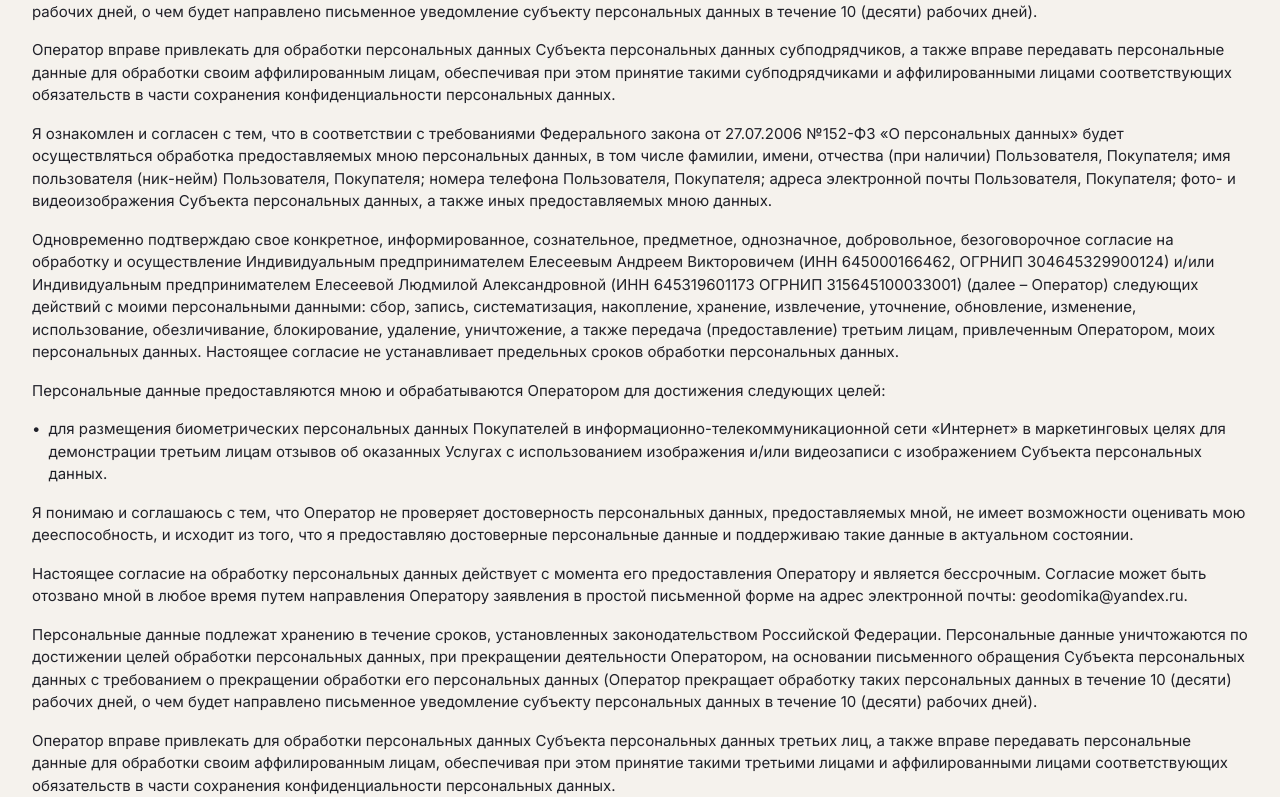
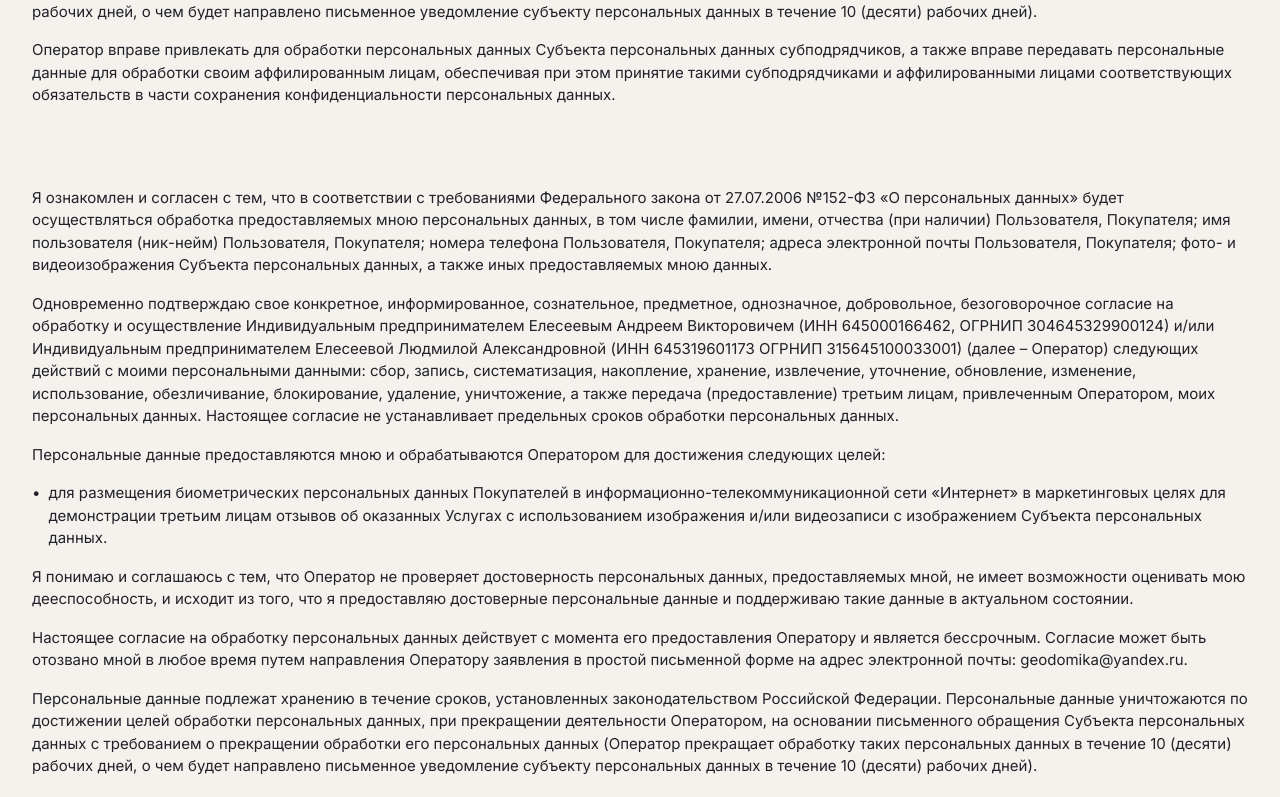
Before and after one commit to serkostrov/geodomika, a React (Vite) app: page /soglasie in a window 1280 px wide. Shown: the part 980-1777 px from the top of the page. Built offline with nearby package versions, Linux system fonts and the light colour scheme.

Commit message:
Refactor legal document rendering to include section breaks between legal sections. Update LegalDocumentBlock type to support 'section-break' and adjust LegalDocumentBody component for proper rendering of section breaks.

```diff
--- a/src/shared/components/legal/LegalDocumentBody.tsx
+++ b/src/shared/components/legal/LegalDocumentBody.tsx
@@ -1,7 +1,7 @@
 import { cn } from '@/shared/lib/cn'
 
 export interface LegalDocumentBlock {
-  type: 'heading' | 'paragraph' | 'list-item'
+  type: 'heading' | 'paragraph' | 'list-item' | 'section-break'
   text: string
 }
 
@@ -14,6 +14,16 @@ export function LegalDocumentBody({ blocks, className }: LegalDocumentBodyProps)
   return (
     <article className={cn('legal-prose grid gap-4', className)}>
       {blocks.map((block, index) => {
+        if (block.type === 'section-break') {
+          return (
+            <div
+              key={`${block.type}-${index}`}
+              aria-hidden="true"
+              className="h-8 min-[721px]:h-12"
+            />
+          )
+        }
+
         if (block.type === 'heading') {
           return (
             <h2
--- a/src/shared/components/legal/legal-document-utils.ts
+++ b/src/shared/components/legal/legal-document-utils.ts
@@ -29,7 +29,13 @@ export function flattenLegalSections(
 ): readonly LegalDocumentBlock[] {
   const blocks: LegalDocumentBlock[] = []
 
-  for (const section of sections) {
+  for (let index = 0; index < sections.length; index++) {
+    const section = sections[index]
+
+    if (index > 0) {
+      blocks.push({ type: 'section-break', text: '' })
+    }
+
     const sectionBlocks = stripDuplicateTitleHeading(section.title, section.blocks)
 
     if (normalizeLegalTitle(section.title) !== normalizeLegalTitle(pageTitle)) {
```
